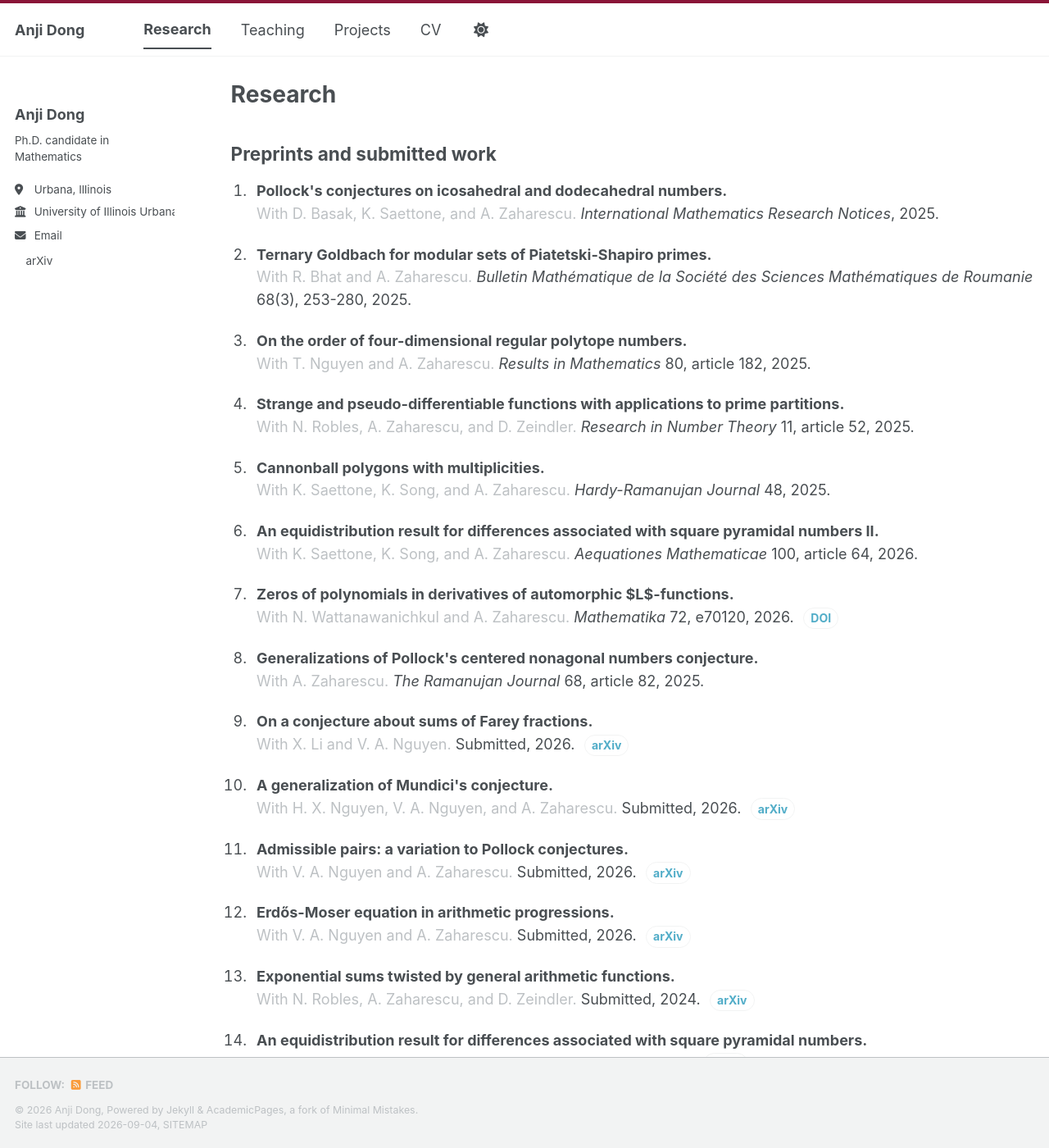
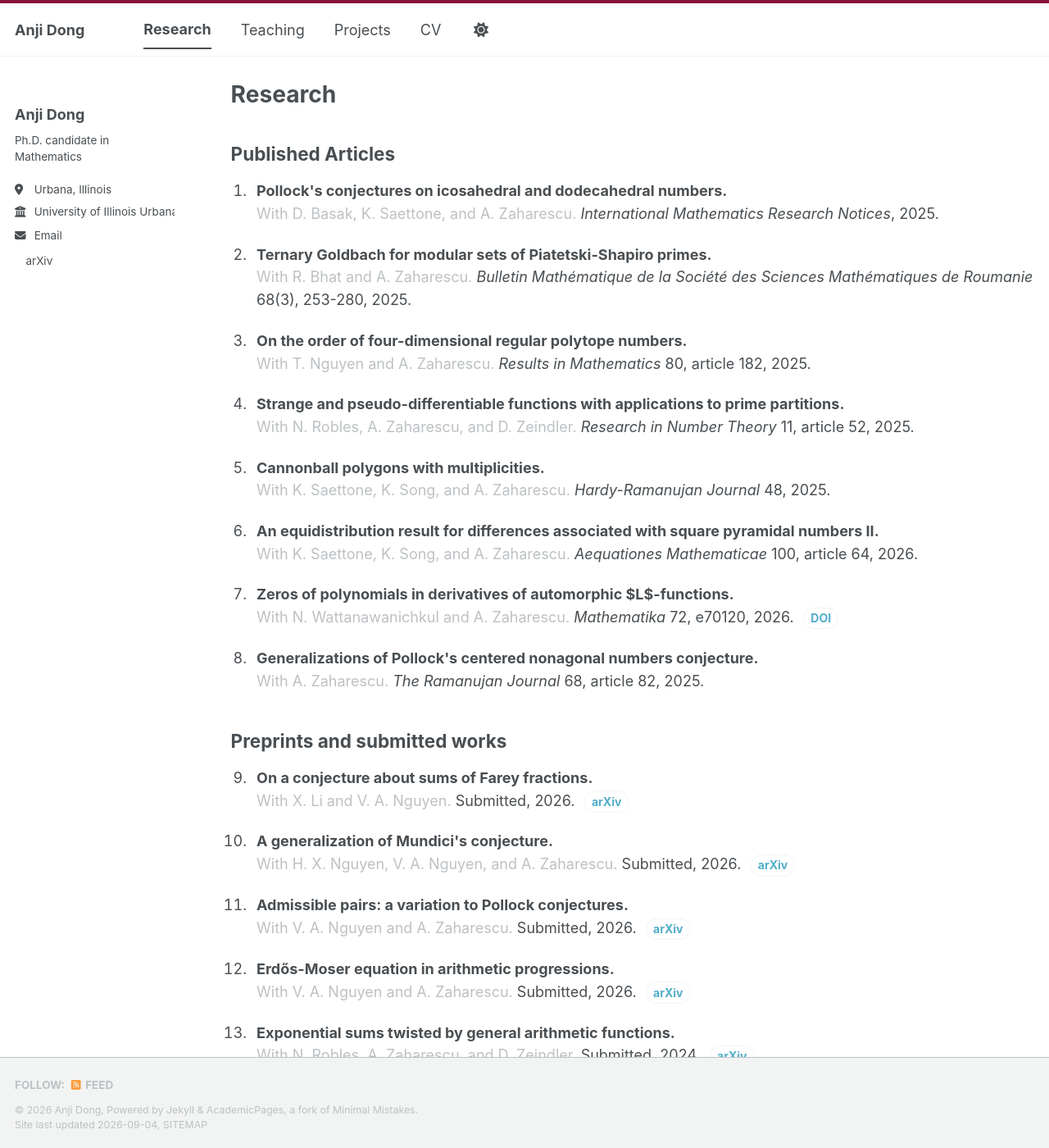
Before and after one commit to Anjisweety2/anjidong.github.io, a Jekyll site: the page built from _pages/publications.html, in a window 1280 px wide and 1400 px high. Shown: the whole window at 82% size. Built offline with Jekyll 4.4.1, drawn with Linux system fonts in a browser that asks for light colours; a style sheet for code colours, icons or effects is not loaded.

Commit message:
Update publications.html

```diff
--- a/_pages/publications.html
+++ b/_pages/publications.html
@@ -8,7 +8,7 @@ author_profile: true
 {% include base_path %}
 
 
-<h2>Preprints and submitted work</h2>
+<h2>Published Articles</h2>
 <ol class="publication-list">
   <li><strong>Pollock's conjectures on icosahedral and dodecahedral numbers.</strong><br><span class="pub-authors">With D. Basak, K. Saettone, and A. Zaharescu.</span> <em>International Mathematics Research Notices</em>, 2025.</li>
   <li><strong>Ternary Goldbach for modular sets of Piatetski-Shapiro primes.</strong><br><span class="pub-authors">With R. Bhat and A. Zaharescu.</span> <em>Bulletin Mathématique de la Société des Sciences Mathématiques de Roumanie</em> 68(3), 253-280, 2025.</li>
@@ -20,7 +20,7 @@ author_profile: true
   <li><strong>Generalizations of Pollock's centered nonagonal numbers conjecture.</strong><br><span class="pub-authors">With A. Zaharescu.</span> <em>The Ramanujan Journal</em> 68, article 82, 2025.</li>
 </ol>
 
-
+<h2>Preprints and submitted works</h2>
 <ol class="publication-list" start="9">
   <li><strong>On a conjecture about sums of Farey fractions.</strong><br><span class="pub-authors">With X. Li and V. A. Nguyen.</span> Submitted, 2026. <a class="pub-link" href="https://arxiv.org/abs/2604.02475">arXiv</a></li>
   <li><strong>A generalization of Mundici's conjecture.</strong><br><span class="pub-authors">With H. X. Nguyen, V. A. Nguyen, and A. Zaharescu.</span> Submitted, 2026. <a class="pub-link" href="https://arxiv.org/abs/2606.12907">arXiv</a></li>
```
